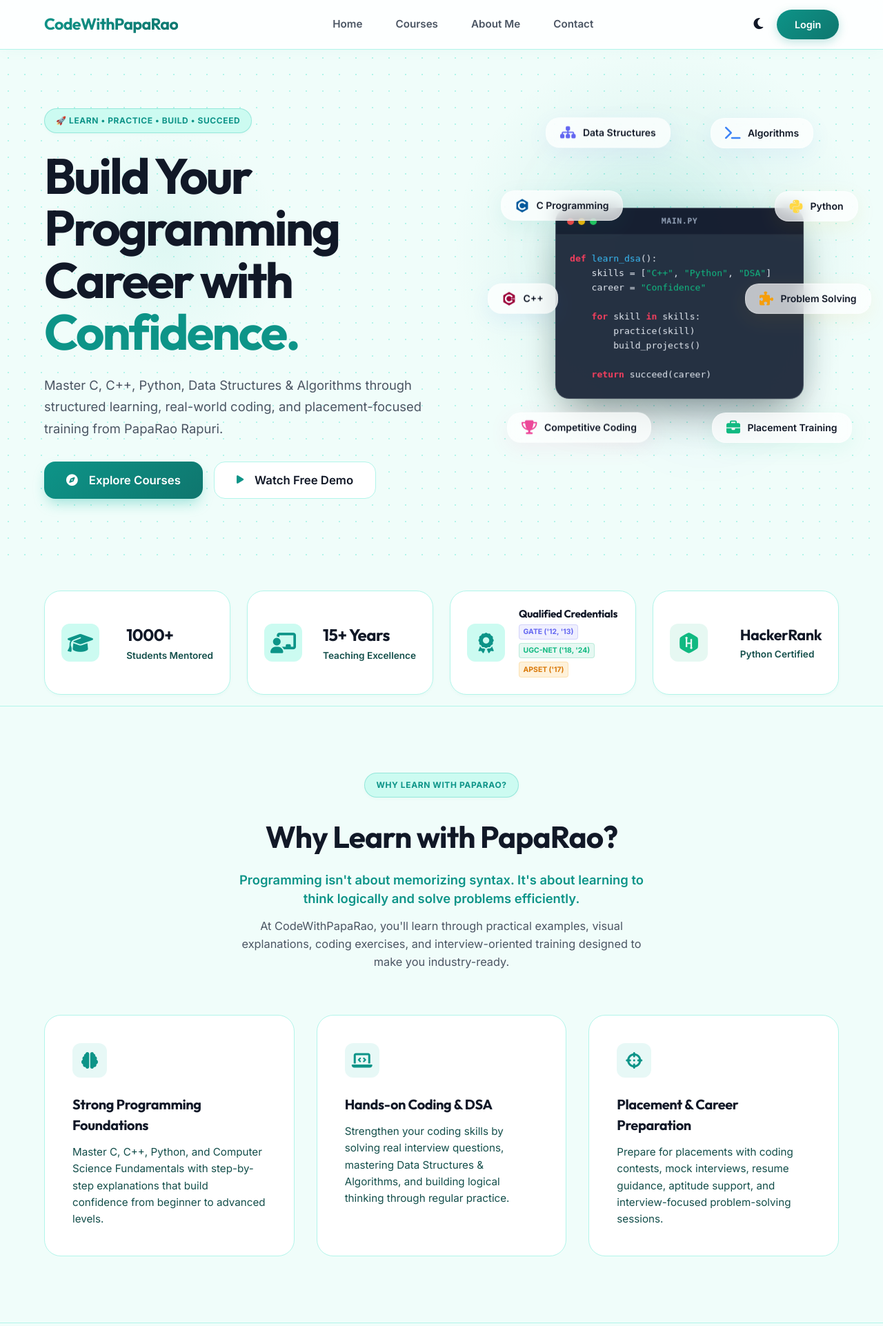
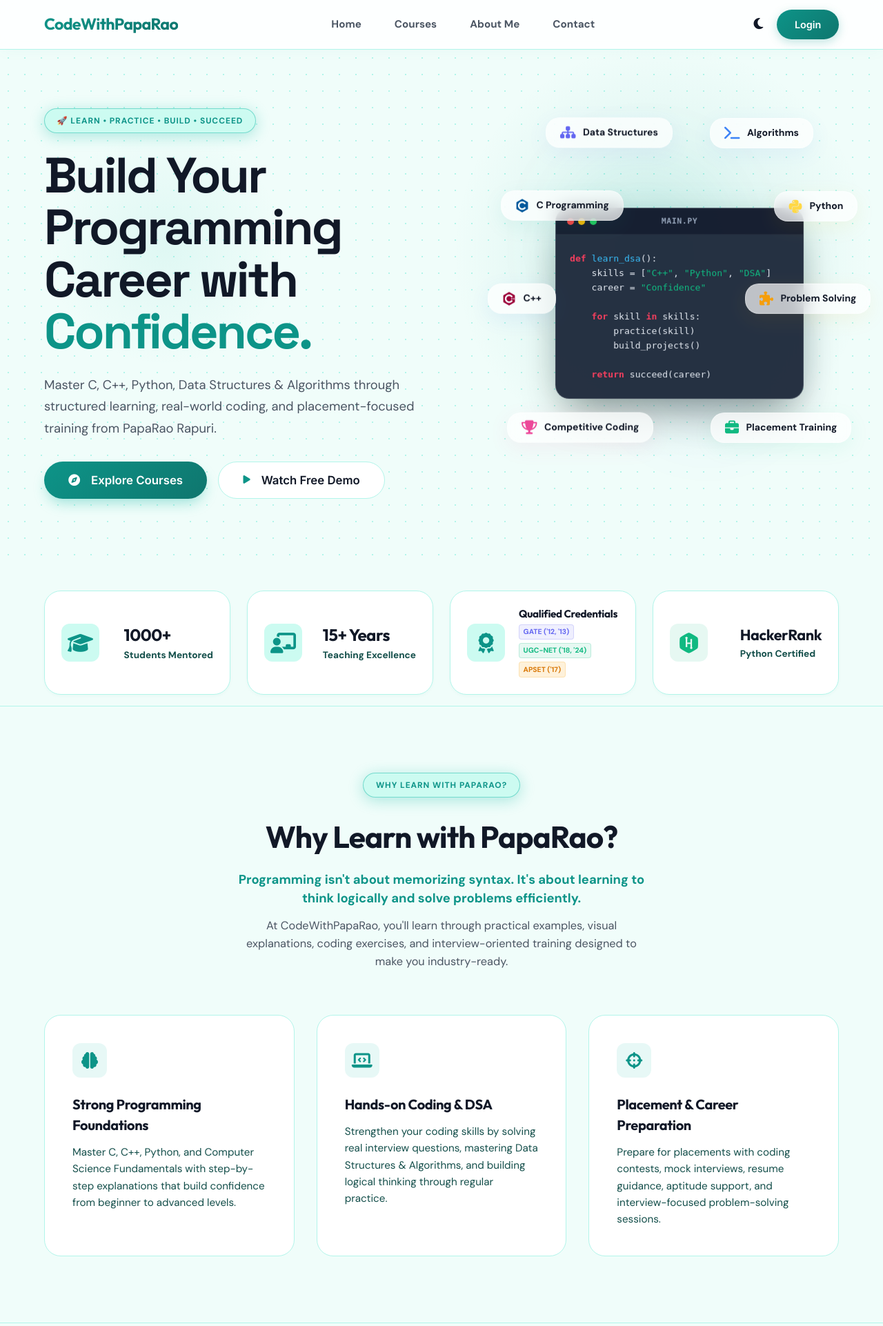
Before and after one commit to mohanracharla46/codewithpaparao, a Flask app: page / in a window 1280 px wide. Shown: the top 1922 px of the page at 69% size. Run offline with Flask 3, Linux system fonts and the light colour scheme; data comes from the database, SQL or seed files in the repository; some libraries are stand-ins or nearby versions.

Commit message:
Redesign hero section with Space Grotesk and DM Sans typography, staggered code line reveals, and glowing badges

```diff
--- a/app/templates/home.html
+++ b/app/templates/home.html
@@ -17,8 +17,8 @@
     <link rel="preload" as="image" href="{{ url_for('static', filename='assets/smiling_developer_mobile.webp') }}" type="image/webp" media="(max-width: 768px)" fetchpriority="high">
 
     <!-- Google Fonts - async non-blocking load -->
-    <link rel="stylesheet" href="https://fonts.googleapis.com/css2?family=Inter:wght@400;500;600;700&family=Outfit:wght@500;600;700&display=swap" media="print" onload="this.media='all'">
-    <noscript><link rel="stylesheet" href="https://fonts.googleapis.com/css2?family=Inter:wght@400;500;600;700&family=Outfit:wght@500;600;700&display=swap"></noscript>
+    <link rel="stylesheet" href="https://fonts.googleapis.com/css2?family=Inter:wght@400;500;600;700&family=Outfit:wght@500;600;700&family=DM+Sans:wght@400;500;700&family=Space+Grotesk:wght@400;500;600;700&display=swap" media="print" onload="this.media='all'">
+    <noscript><link rel="stylesheet" href="https://fonts.googleapis.com/css2?family=Inter:wght@400;500;600;700&family=Outfit:wght@500;600;700&family=DM+Sans:wght@400;500;700&family=Space+Grotesk:wght@400;500;600;700&display=swap"></noscript>
 
     <!-- Core CSS: variables, components, layout -->
     <link rel="stylesheet" href="{{ url_for('static', filename='css/variables.css', v='2') }}">
@@ -39,7 +39,7 @@
     <style>
         /* Landing Page Custom Styles */
         body {
-            font-family: var(--font-sans);
+            font-family: 'DM Sans', var(--font-sans);
             background-color: var(--bg-primary);
             color: var(--text-primary);
             margin: 0;
@@ -99,21 +99,26 @@
             align-items: center;
             background-color: var(--accent-light);
             color: var(--text-secondary);
-            padding: 0.5rem 1rem;
+            padding: 0.5rem 1.1rem;
             border-radius: 9999px;
             font-size: 0.75rem;
             font-weight: 700;
             margin-bottom: 1.5rem;
-            letter-spacing: 0.05em;
+            letter-spacing: 0.08em;
             text-transform: uppercase;
-            box-shadow: var(--shadow-sm);
-            border: 1px solid var(--border-color);
+            box-shadow: 0 4px 15px rgba(20, 184, 166, 0.15);
+            border: 1px solid rgba(20, 184, 166, 0.25);
+            animation: pulseGlow 2.5s infinite alternate;
+        }
+        @keyframes pulseGlow {
+            0% { box-shadow: 0 4px 15px rgba(20, 184, 166, 0.15); border-color: rgba(20, 184, 166, 0.25); }
+            100% { box-shadow: 0 4px 22px rgba(20, 184, 166, 0.35); border-color: rgba(20, 184, 166, 0.5); }
         }
 
         .hero-title {
-            font-family: var(--font-heading);
+            font-family: 'Space Grotesk', var(--font-heading);
             font-size: 4.5rem;
-            font-weight: 800;
+            font-weight: 700;
             color: var(--text-primary);
             line-height: 1.05;
             margin-bottom: 1.5rem;
@@ -140,9 +145,9 @@
         .btn-hero {
             background: linear-gradient(135deg, var(--accent-color) 0%, var(--accent-hover) 100%);
             color: white !important;
-            padding: 0.85rem 2rem;
+            padding: 0.85rem 2.2rem;
             font-size: 1.05rem;
-            border-radius: var(--radius-md);
+            border-radius: 9999px;
             font-weight: 600;
             box-shadow: 0 10px 15px -3px rgba(13, 148, 136, 0.3);
             display: inline-flex;
@@ -283,6 +288,30 @@
         @keyframes blink {
             from, to { opacity: 1; }
             50% { opacity: 0; }
+        }
+
+        /* Staggered Code Lines Reveal Animations */
+        .window-body pre code .line {
+            display: block;
+            opacity: 0;
+            transform: translateY(6px);
+            animation: revealLine 0.5s cubic-bezier(0.16, 1, 0.3, 1) forwards;
+        }
+        .window-body pre code .line-1 { animation-delay: 0.3s; }
+        .window-body pre code .line-2 { animation-delay: 0.6s; }
+        .window-body pre code .line-3 { animation-delay: 0.9s; }
+        .window-body pre code .line-4 { animation-delay: 1.1s; }
+        .window-body pre code .line-5 { animation-delay: 1.3s; }
+        .window-body pre code .line-6 { animation-delay: 1.6s; }
+        .window-body pre code .line-7 { animation-delay: 1.9s; }
+        .window-body pre code .line-8 { animation-delay: 2.1s; }
+        .window-body pre code .line-9 { animation-delay: 2.3s; }
+
+        @keyframes revealLine {
+            to {
+                opacity: 1;
+                transform: translateY(0);
+            }
         }
 
         @keyframes heroFloat {
@@ -1485,15 +1514,7 @@
                     <span class="window-title">main.py</span>
                 </div>
                 <div class="window-body">
-                    <pre><code><span class="keyword">def</span> <span class="function">learn_dsa</span>():
-    skills = [<span class="string">"C++"</span>, <span class="string">"Python"</span>, <span class="string">"DSA"</span>]
-    career = <span class="string">"Confidence"</span>
-
-    <span class="keyword">for</span> skill <span class="keyword">in</span> skills:
-        practice(skill)
-        build_projects()
-
-    <span class="keyword">return</span> succeed(career)<span class="cursor">|</span></code></pre>
+                    <pre><code><span class="line line-1"><span class="keyword">def</span> <span class="function">learn_dsa</span>():</span><span class="line line-2">    skills = [<span class="string">"C++"</span>, <span class="string">"Python"</span>, <span class="string">"DSA"</span>]</span><span class="line line-3">    career = <span class="string">"Confidence"</span></span><span class="line line-4">    </span><span class="line line-5">    <span class="keyword">for</span> skill <span class="keyword">in</span> skills:</span><span class="line line-6">        practice(skill)</span><span class="line line-7">        build_projects()</span><span class="line line-8">        </span><span class="line line-9">    <span class="keyword">return</span> succeed(career)<span class="cursor">|</span></span></code></pre>
                 </div>
             </div>
             <!-- Floating Badges -->
--- a/skills-lock.json
+++ b/skills-lock.json
@@ -5,7 +5,7 @@
       "source": "nextlevelbuilder/ui-ux-pro-max-skill",
       "sourceType": "github",
       "skillPath": ".claude/skills/ui-ux-pro-max/SKILL.md",
-      "computedHash": "ce0af583006d2fd4731663adc50c0a5df1121f0d49a5bb9c308eca4ee295c60a"
+      "computedHash": "6cb585d36a0d0418986bc8449bc0c8ff216344d692e08245d7f9e7414fee11a6"
     }
   }
 }
```
